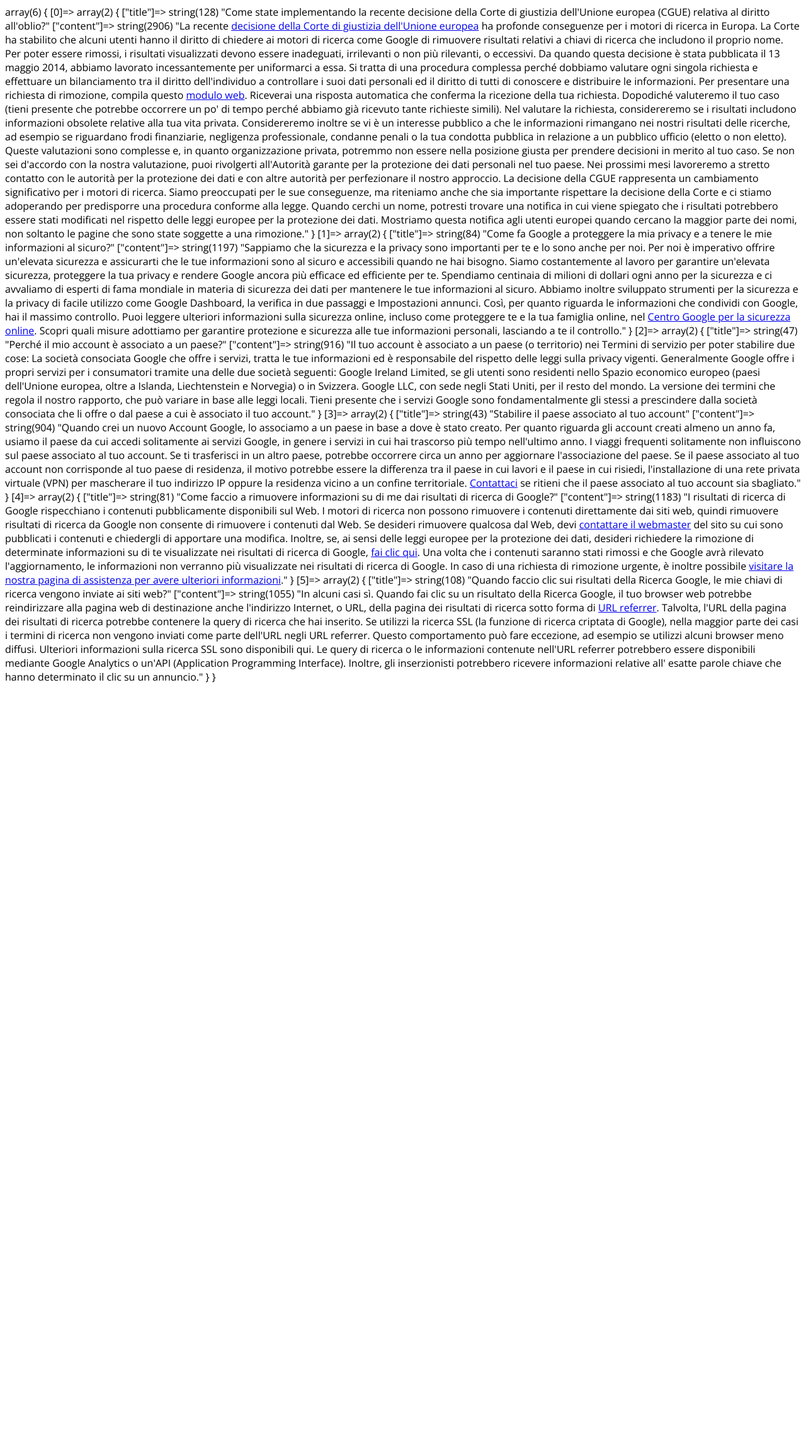
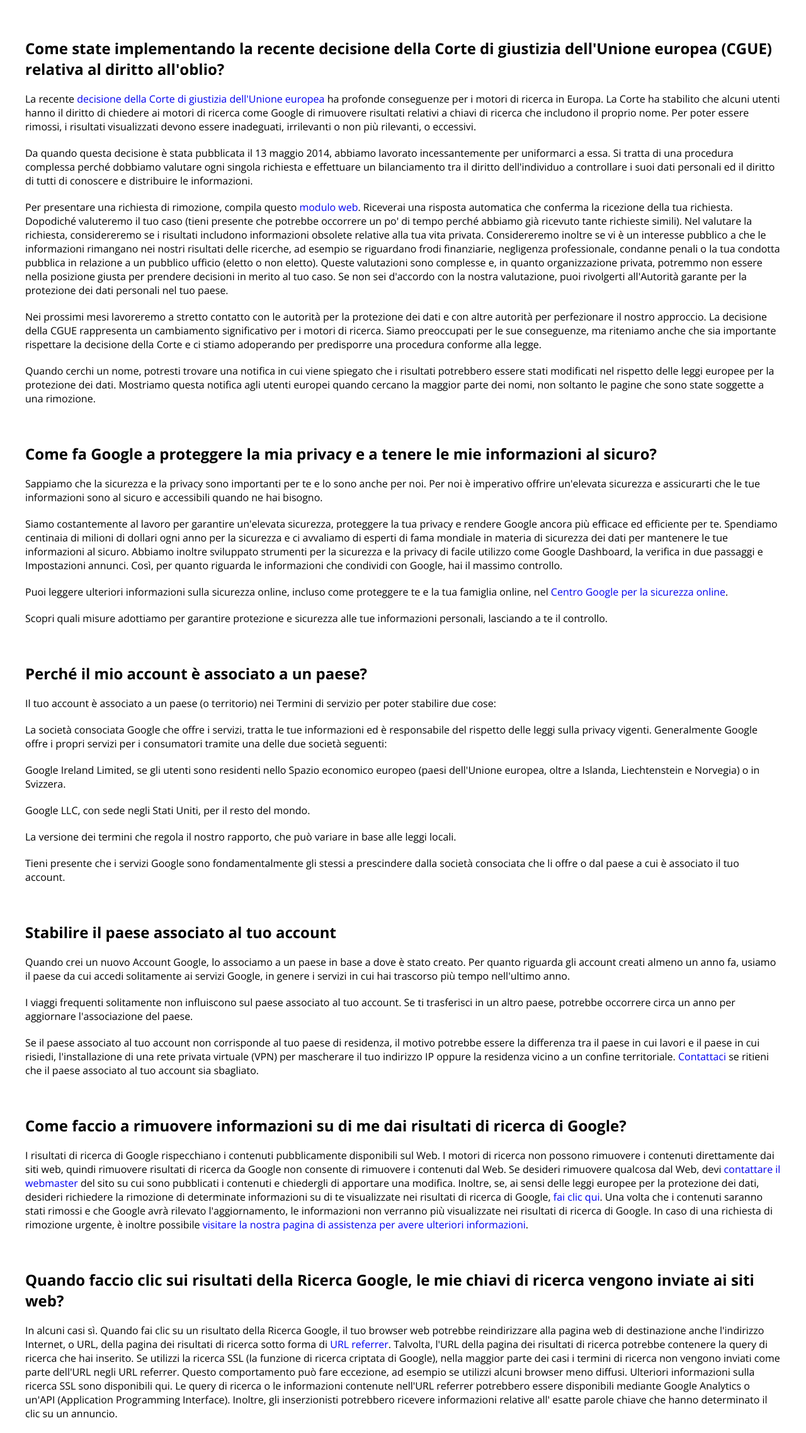
Before and after one commit to alessandroNessi/php-google-faq, a PHP site: page / in a window 1280 px wide. Shown: the whole page at 63% size. Before the commit the page ends 1084 px from the top, so only its background shows below. Run offline with PHP 8.4, Linux system fonts and the light colour scheme.

Commit message:
impaginazione faq completata

```diff
--- a/index.php
+++ b/index.php
@@ -1,47 +1,45 @@
 <?php
-
+$temp="";
 $faqContainer=[
     [
         "title" => "Come state implementando la recente decisione della Corte di giustizia dell'Unione europea (CGUE) relativa al diritto all'oblio?",
-        "content" => "La recente <a href='http://curia.europa.eu/juris/document/document.jsf?text=&amp;docid=152065&amp;amppageIndex=0&amp;doclang=it&amp;mode=lst&amp;dir=&amp;occ=first&amp;part=1&amp;cid=276332'>decisione della Corte di giustizia dell'Unione europea</a> ha profonde conseguenze per i motori di ricerca in Europa. La Corte ha stabilito che alcuni utenti hanno il diritto di chiedere ai motori di ricerca come Google di rimuovere risultati relativi a chiavi di ricerca che includono il proprio nome. Per poter essere rimossi, i risultati visualizzati devono essere inadeguati, irrilevanti o non più rilevanti, o eccessivi.
-            Da quando questa decisione è stata pubblicata il 13 maggio 2014, abbiamo lavorato incessantemente per uniformarci a essa. Si tratta di una procedura complessa perché dobbiamo valutare ogni singola richiesta e effettuare un bilanciamento tra il diritto dell'individuo a controllare i suoi dati personali ed il diritto di tutti di conoscere e distribuire le informazioni.
-            Per presentare una richiesta di rimozione, compila questo <a href='https://support.google.com/legal/contact/lr_eudpa?product=websearch&amp;hl=it'>modulo web</a>. Riceverai una risposta automatica che conferma la ricezione della tua richiesta. Dopodiché valuteremo il tuo caso (tieni presente che potrebbe occorrere un po' di tempo perché abbiamo già ricevuto tante richieste simili). Nel valutare la richiesta, considereremo se i risultati includono informazioni obsolete relative alla tua vita privata. Considereremo inoltre se vi è un interesse pubblico a che le informazioni rimangano nei nostri risultati delle ricerche, ad esempio se riguardano frodi finanziarie, negligenza professionale, condanne penali o la tua condotta pubblica in relazione a un pubblico ufficio (eletto o non eletto). Queste valutazioni sono complesse e, in quanto organizzazione privata, potremmo non essere nella posizione giusta per prendere decisioni in merito al tuo caso. Se non sei d'accordo con la nostra valutazione, puoi rivolgerti all'Autorità garante per la protezione dei dati personali nel tuo paese.
-            Nei prossimi mesi lavoreremo a stretto contatto con le autorità per la protezione dei dati e con altre autorità per perfezionare il nostro approccio. La decisione della CGUE rappresenta un cambiamento significativo per i motori di ricerca. Siamo preoccupati per le sue conseguenze, ma riteniamo anche che sia importante rispettare la decisione della Corte e ci stiamo adoperando per predisporre una procedura conforme alla legge.
-            Quando cerchi un nome, potresti trovare una notifica in cui viene spiegato che i risultati potrebbero essere stati modificati nel rispetto delle leggi europee per la protezione dei dati. Mostriamo questa notifica agli utenti europei quando cercano la maggior parte dei nomi, non soltanto le pagine che sono state soggette a una rimozione.",
+        "content" => "La recente <a href='http://curia.europa.eu/juris/document/document.jsf?text=&amp;docid=152065&amp;amppageIndex=0&amp;doclang=it&amp;mode=lst&amp;dir=&amp;occ=first&amp;part=1&amp;cid=276332'>decisione della Corte di giustizia dell'Unione europea</a> ha profonde conseguenze per i motori di ricerca in Europa. La Corte ha stabilito che alcuni utenti hanno il diritto di chiedere ai motori di ricerca come Google di rimuovere risultati relativi a chiavi di ricerca che includono il proprio nome. Per poter essere rimossi, i risultati visualizzati devono essere inadeguati, irrilevanti o non più rilevanti, o eccessivi..
+            Da quando questa decisione è stata pubblicata il 13 maggio 2014, abbiamo lavorato incessantemente per uniformarci a essa. Si tratta di una procedura complessa perché dobbiamo valutare ogni singola richiesta e effettuare un bilanciamento tra il diritto dell'individuo a controllare i suoi dati personali ed il diritto di tutti di conoscere e distribuire le informazioni..
+            Per presentare una richiesta di rimozione, compila questo <a href='https://support.google.com/legal/contact/lr_eudpa?product=websearch&amp;hl=it'>modulo web</a>. Riceverai una risposta automatica che conferma la ricezione della tua richiesta. Dopodiché valuteremo il tuo caso (tieni presente che potrebbe occorrere un po' di tempo perché abbiamo già ricevuto tante richieste simili). Nel valutare la richiesta, considereremo se i risultati includono informazioni obsolete relative alla tua vita privata. Considereremo inoltre se vi è un interesse pubblico a che le informazioni rimangano nei nostri risultati delle ricerche, ad esempio se riguardano frodi finanziarie, negligenza professionale, condanne penali o la tua condotta pubblica in relazione a un pubblico ufficio (eletto o non eletto). Queste valutazioni sono complesse e, in quanto organizzazione privata, potremmo non essere nella posizione giusta per prendere decisioni in merito al tuo caso. Se non sei d'accordo con la nostra valutazione, puoi rivolgerti all'Autorità garante per la protezione dei dati personali nel tuo paese..
+            Nei prossimi mesi lavoreremo a stretto contatto con le autorità per la protezione dei dati e con altre autorità per perfezionare il nostro approccio. La decisione della CGUE rappresenta un cambiamento significativo per i motori di ricerca. Siamo preoccupati per le sue conseguenze, ma riteniamo anche che sia importante rispettare la decisione della Corte e ci stiamo adoperando per predisporre una procedura conforme alla legge..
+            Quando cerchi un nome, potresti trovare una notifica in cui viene spiegato che i risultati potrebbero essere stati modificati nel rispetto delle leggi europee per la protezione dei dati. Mostriamo questa notifica agli utenti europei quando cercano la maggior parte dei nomi, non soltanto le pagine che sono state soggette a una rimozione",
     ],
     [
         "title" => "Come fa Google a proteggere la mia privacy e a tenere le mie informazioni al sicuro?",
-        "content" => "Sappiamo che la sicurezza e la privacy sono importanti per te e lo sono anche per noi. Per noi è imperativo offrire un'elevata sicurezza e assicurarti che le tue informazioni sono al sicuro e accessibili quando ne hai bisogno.
-            Siamo costantemente al lavoro per garantire un'elevata sicurezza, proteggere la tua privacy e rendere Google ancora più efficace ed efficiente per te. Spendiamo centinaia di milioni di dollari ogni anno per la sicurezza e ci avvaliamo di esperti di fama mondiale in materia di sicurezza dei dati per mantenere le tue informazioni al sicuro. Abbiamo inoltre sviluppato strumenti per la sicurezza e la privacy di facile utilizzo come Google Dashboard, la verifica in due passaggi e Impostazioni annunci. Così, per quanto riguarda le informazioni che condividi con Google, hai il massimo controllo.
-            Puoi leggere ulteriori informazioni sulla sicurezza online, incluso come proteggere te e la tua famiglia online, nel <a href='https://www.google.com/safetycenter/'>Centro Google per la sicurezza online</a>.
-            Scopri quali misure adottiamo per garantire protezione e sicurezza alle tue informazioni personali, lasciando a te il controllo.",
+        "content" => "Sappiamo che la sicurezza e la privacy sono importanti per te e lo sono anche per noi. Per noi è imperativo offrire un'elevata sicurezza e assicurarti che le tue informazioni sono al sicuro e accessibili quando ne hai bisogno..
+            Siamo costantemente al lavoro per garantire un'elevata sicurezza, proteggere la tua privacy e rendere Google ancora più efficace ed efficiente per te. Spendiamo centinaia di milioni di dollari ogni anno per la sicurezza e ci avvaliamo di esperti di fama mondiale in materia di sicurezza dei dati per mantenere le tue informazioni al sicuro. Abbiamo inoltre sviluppato strumenti per la sicurezza e la privacy di facile utilizzo come Google Dashboard, la verifica in due passaggi e Impostazioni annunci. Così, per quanto riguarda le informazioni che condividi con Google, hai il massimo controllo..
+            Puoi leggere ulteriori informazioni sulla sicurezza online, incluso come proteggere te e la tua famiglia online, nel <a href='https://www.google.com/safetycenter/'>Centro Google per la sicurezza online</a>..
+            Scopri quali misure adottiamo per garantire protezione e sicurezza alle tue informazioni personali, lasciando a te il controllo",
     ],
     [
         "title" => "Perché il mio account è associato a un paese?",
-        "content" => "Il tuo account è associato a un paese (o territorio) nei Termini di servizio per poter stabilire due cose:
-            La società consociata Google che offre i servizi, tratta le tue informazioni ed è responsabile del rispetto delle leggi sulla privacy vigenti. Generalmente Google offre i propri servizi per i consumatori tramite una delle due società seguenti:
-            Google Ireland Limited, se gli utenti sono residenti nello Spazio economico europeo (paesi dell'Unione europea, oltre a Islanda, Liechtenstein e Norvegia) o in Svizzera.
-            Google LLC, con sede negli Stati Uniti, per il resto del mondo.
-            La versione dei termini che regola il nostro rapporto, che può variare in base alle leggi locali.
-            Tieni presente che i servizi Google sono fondamentalmente gli stessi a prescindere dalla società consociata che li offre o dal paese a cui è associato il tuo account.",
+        "content" => "Il tuo account è associato a un paese (o territorio) nei Termini di servizio per poter stabilire due cose::
+            La società consociata Google che offre i servizi, tratta le tue informazioni ed è responsabile del rispetto delle leggi sulla privacy vigenti. Generalmente Google offre i propri servizi per i consumatori tramite una delle due società seguenti::
+            Google Ireland Limited, se gli utenti sono residenti nello Spazio economico europeo (paesi dell'Unione europea, oltre a Islanda, Liechtenstein e Norvegia) o in Svizzera..
+            Google LLC, con sede negli Stati Uniti, per il resto del mondo..
+            La versione dei termini che regola il nostro rapporto, che può variare in base alle leggi locali..
+            Tieni presente che i servizi Google sono fondamentalmente gli stessi a prescindere dalla società consociata che li offre o dal paese a cui è associato il tuo account",
     ],
     [
         "title" => "Stabilire il paese associato al tuo account",
-        "content" => "Quando crei un nuovo Account Google, lo associamo a un paese in base a dove è stato creato. Per quanto riguarda gli account creati almeno un anno fa, usiamo il paese da cui accedi solitamente ai servizi Google, in genere i servizi in cui hai trascorso più tempo nell'ultimo anno.
-            I viaggi frequenti solitamente non influiscono sul paese associato al tuo account. Se ti trasferisci in un altro paese, potrebbe occorrere circa un anno per aggiornare l'associazione del paese.
-            Se il paese associato al tuo account non corrisponde al tuo paese di residenza, il motivo potrebbe essere la differenza tra il paese in cui lavori e il paese in cui risiedi, l'installazione di una rete privata virtuale (VPN) per mascherare il tuo indirizzo IP oppure la residenza vicino a un confine territoriale. <a href='#'>Contattaci</a> se ritieni che il paese associato al tuo account sia sbagliato.",
+        "content" => "Quando crei un nuovo Account Google, lo associamo a un paese in base a dove è stato creato. Per quanto riguarda gli account creati almeno un anno fa, usiamo il paese da cui accedi solitamente ai servizi Google, in genere i servizi in cui hai trascorso più tempo nell'ultimo anno..
+            I viaggi frequenti solitamente non influiscono sul paese associato al tuo account. Se ti trasferisci in un altro paese, potrebbe occorrere circa un anno per aggiornare l'associazione del paese..
+            Se il paese associato al tuo account non corrisponde al tuo paese di residenza, il motivo potrebbe essere la differenza tra il paese in cui lavori e il paese in cui risiedi, l'installazione di una rete privata virtuale (VPN) per mascherare il tuo indirizzo IP oppure la residenza vicino a un confine territoriale. <a href='#'>Contattaci</a> se ritieni che il paese associato al tuo account sia sbagliato",
     ],
     [
         "title" => "Come faccio a rimuovere informazioni su di me dai risultati di ricerca di Google?",
-        "content" => "I risultati di ricerca di Google rispecchiano i contenuti pubblicamente disponibili sul Web. I motori di ricerca non possono rimuovere i contenuti direttamente dai siti web, quindi rimuovere risultati di ricerca da Google non consente di rimuovere i contenuti dal Web. Se desideri rimuovere qualcosa dal Web, devi <a href='https://support.google.com/websearch/answer/9109?hl=it'>contattare il webmaster</a> del sito su cui sono pubblicati i contenuti e chiedergli di apportare una modifica. Inoltre, se, ai sensi delle leggi europee per la protezione dei dati, desideri richiedere la rimozione di determinate informazioni su di te visualizzate nei risultati di ricerca di Google, <a href='https://support.google.com/legal/contact/lr_eudpa?product=websearch&amp;hl=it'>fai clic qui</a>. Una volta che i contenuti saranno stati rimossi e che Google avrà rilevato l'aggiornamento, le informazioni non verranno più visualizzate nei risultati di ricerca di Google. In caso di una richiesta di rimozione urgente, è inoltre possibile <a href='https://support.google.com/websearch/troubleshooter/3111061?hl=it'>visitare la nostra pagina di assistenza per avere ulteriori informazioni</a>.",
+        "content" => "I risultati di ricerca di Google rispecchiano i contenuti pubblicamente disponibili sul Web. I motori di ricerca non possono rimuovere i contenuti direttamente dai siti web, quindi rimuovere risultati di ricerca da Google non consente di rimuovere i contenuti dal Web. Se desideri rimuovere qualcosa dal Web, devi <a href='https://support.google.com/websearch/answer/9109?hl=it'>contattare il webmaster</a> del sito su cui sono pubblicati i contenuti e chiedergli di apportare una modifica. Inoltre, se, ai sensi delle leggi europee per la protezione dei dati, desideri richiedere la rimozione di determinate informazioni su di te visualizzate nei risultati di ricerca di Google, <a href='https://support.google.com/legal/contact/lr_eudpa?product=websearch&amp;hl=it'>fai clic qui</a>. Una volta che i contenuti saranno stati rimossi e che Google avrà rilevato l'aggiornamento, le informazioni non verranno più visualizzate nei risultati di ricerca di Google. In caso di una richiesta di rimozione urgente, è inoltre possibile <a href='https://support.google.com/websearch/troubleshooter/3111061?hl=it'>visitare la nostra pagina di assistenza per avere ulteriori informazioni</a>",
     ],
     [
         "title" => "Quando faccio clic sui risultati della Ricerca Google, le mie chiavi di ricerca vengono inviate ai siti web?",
-        "content" => "In alcuni casi sì. Quando fai clic su un risultato della Ricerca Google, il tuo browser web potrebbe reindirizzare alla pagina web di destinazione anche l'indirizzo Internet, o URL, della pagina dei risultati di ricerca sotto forma di <a href='privacy/key-terms#toc-terms-http'>URL referrer</a>. Talvolta, l'URL della pagina dei risultati di ricerca potrebbe contenere la query di ricerca che hai inserito. Se utilizzi la ricerca SSL (la funzione di ricerca criptata di Google), nella maggior parte dei casi i termini di ricerca non vengono inviati come parte dell'URL negli URL referrer. Questo comportamento può fare eccezione, ad esempio se utilizzi alcuni browser meno diffusi. Ulteriori informazioni sulla ricerca SSL sono disponibili qui. Le query di ricerca o le informazioni contenute nell'URL referrer potrebbero essere disponibili mediante Google Analytics o un'API (Application Programming Interface). Inoltre, gli inserzionisti potrebbero ricevere informazioni relative all' esatte parole chiave che hanno determinato il clic su un annuncio.",
+        "content" => "In alcuni casi sì. Quando fai clic su un risultato della Ricerca Google, il tuo browser web potrebbe reindirizzare alla pagina web di destinazione anche l'indirizzo Internet, o URL, della pagina dei risultati di ricerca sotto forma di <a href='privacy/key-terms#toc-terms-http'>URL referrer</a>. Talvolta, l'URL della pagina dei risultati di ricerca potrebbe contenere la query di ricerca che hai inserito. Se utilizzi la ricerca SSL (la funzione di ricerca criptata di Google), nella maggior parte dei casi i termini di ricerca non vengono inviati come parte dell'URL negli URL referrer. Questo comportamento può fare eccezione, ad esempio se utilizzi alcuni browser meno diffusi. Ulteriori informazioni sulla ricerca SSL sono disponibili qui. Le query di ricerca o le informazioni contenute nell'URL referrer potrebbero essere disponibili mediante Google Analytics o un'API (Application Programming Interface). Inoltre, gli inserzionisti potrebbero ricevere informazioni relative all' esatte parole chiave che hanno determinato il clic su un annuncio",
     ],
 ];
-var_dump($faqContainer);
-
 ?>
 <!DOCTYPE html>
 <html lang="en">
@@ -60,7 +58,37 @@ var_dump($faqContainer);
 
     </header>
     <main>
-
+        <div class="container">
+            <ul>
+                <?php
+                    foreach($faqContainer as $faq){
+                        echo "<li>
+                            <h2>{$faq['title']}</h2>
+                        </li>";
+                        $temp = explode("..", $faq['content']);
+                        foreach($temp as $string){
+                            $explodedString[] = explode("::",$string);
+                        }
+                        // var_dump($explodedString);
+                        foreach($explodedString as $element){
+                            // var_dump($element);
+                            if(count($element)<2){
+                                echo "<p>{$element[0]}.</p>";
+                            }else{
+                                for($i=0;$i<count($element);$i++){
+                                    if($i+1!=count($element)){
+                                        echo "<p>{$element[$i]}:</p>";
+                                    }else{
+                                        echo "<p>{$element[$i]}.</p>";
+                                    }
+                                }
+                            }
+                        }
+                        $explodedString=[];
+                    }
+                ?>
+            </ul>
+        </div>
     </main>
     <footer>
 
--- a/style.css
+++ b/style.css
@@ -1,3 +1,24 @@
+*{
+    margin: 0;
+    padding: 0;
+    box-sizing: border-box;
+}
 body{
     font-family: 'Open Sans', sans-serif;
 }
+.container{
+    margin: 0 auto;
+    max-width: 1200px;
+}
+ul{
+    list-style: none;
+}
+a{
+    text-decoration: none;
+}
+h2{
+    margin: 60px 0 20px 0;
+}
+p{
+    margin-bottom: 20px;
+}
```
